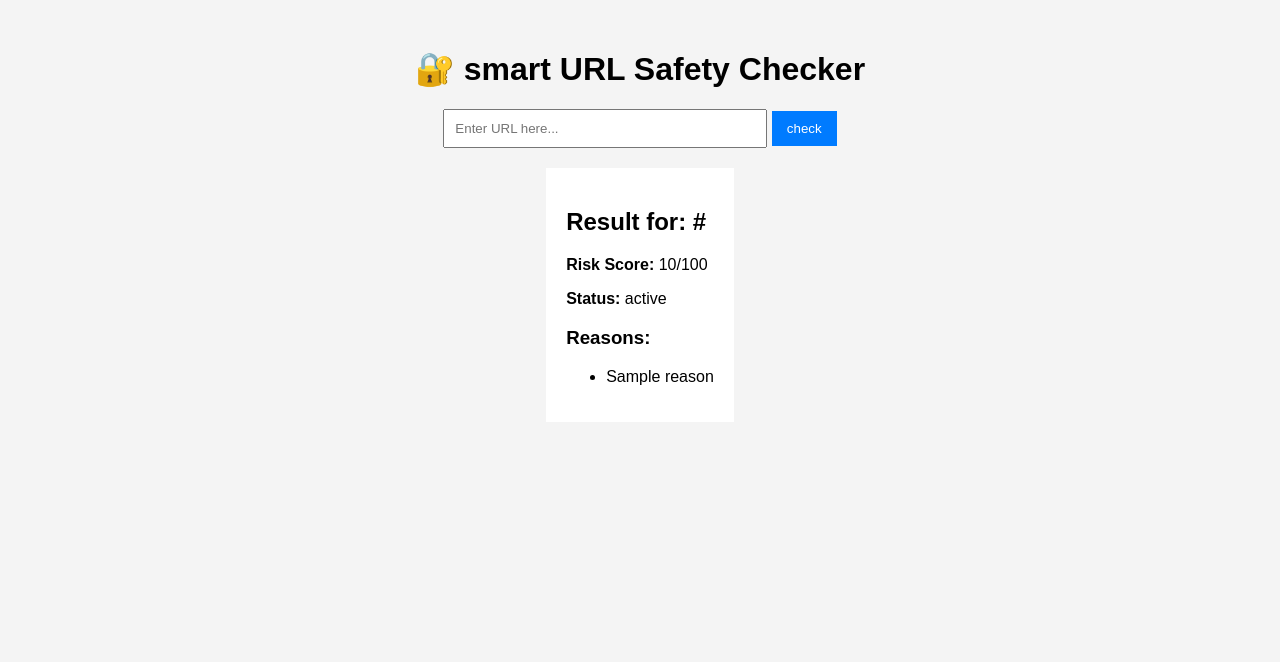
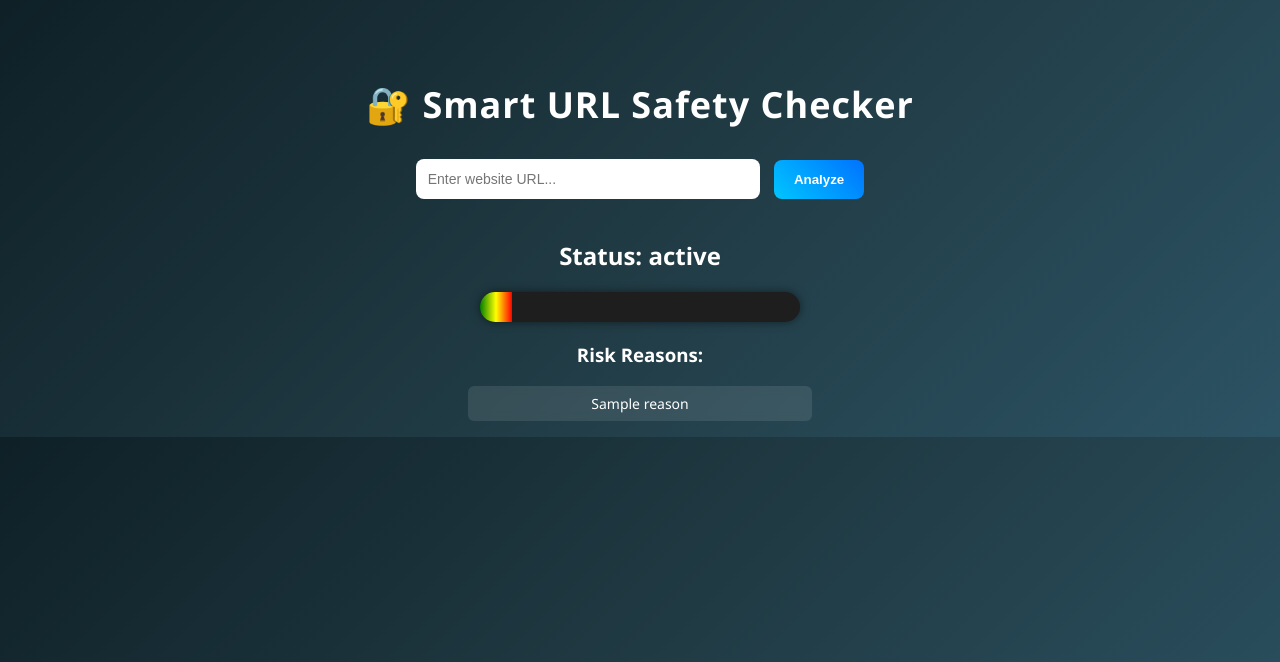
Before and after one commit to piyush10854/url-safety-checker, a Flask app: template templates/index.html in a window 1280 px wide. Shown: the top 662 px of the page. Run offline with Flask 3, Linux system fonts and the light colour scheme; the template is opened without the code that fills it: most values are stand-ins (such as "Sample title", 1, 10 or a date in 2020).

Commit message:
Final UI upgrade with modern cyber styling

```diff
--- a/app.py
+++ b/app.py
@@ -1,4 +1,4 @@
-from flask import Flask, render_template, request
+from flask import Flask, jsonify, render_template, request
 render_template, request
 import re
 from urllib.parse import urlparse
@@ -7,6 +7,11 @@ app = Flask(__name__)
 def analyze_url(url):
     score = 0
     reason = []
+
+    #Normalize URL
+    if not url.startswith('http'):
+        url = 'http://' + url
+    parsed = urlparse(url)
 
     # check length
     if len(url) > 75:
@@ -57,8 +62,18 @@ def home():
     if request.method == 'POST':
         url = request.form['url']
         score, status, reasons = analyze_url(url)
+
         return render_template('index.html',score = score, status = status, reasons = reasons, url = url)
     return render_template('index.html')
 
+@app.route('/api/check')
+def api_check():
+    url = request.args.get('url')
+    if not url:
+        return jsonify({'error': 'No URL provided'}), 400
+    score, status, reasons = analyze_url(url)
+    return jsonify({'url': url, 'score': score, 'status': status, 'reasons': reasons})
+
+
 if __name__== '__main__':
-    app.run(debug=True)
+    app.run(host='0.0.0.0', port=5000)
--- a/static/style.css
+++ b/static/style.css
@@ -1,30 +1,141 @@
+/* ===== Global Styling ===== */
+
 body {
-    font-family: Arial, sans-serif;
-    background: #f4f4f4;
+    margin: 0;
+    padding: 0;
+    font-family: 'Segoe UI', sans-serif;
+    background: linear-gradient(135deg, #0f2027, #203a43, #2c5364);
+    color: white;
     text-align: center;
 }
 
+/* ===== Container ===== */
+
 .container {
-    margin-top: 50px;
+    margin-top: 80px;
 }
 
-input {
-    width: 300px;
-    padding: 10px;
+/* ===== Heading ===== */
+
+h1 {
+    font-size: 36px;
+    margin-bottom: 30px;
+    letter-spacing: 1px;
 }
 
-button {
-    padding: 10px 15px;
-    background: #007bff;
-    color: white;
-    border: none;
-    cursor: pointer;
+/* ===== Form Styling ===== */
+
+form {
+    margin-bottom: 30px;
 }
 
+form input {
+    padding: 12px;
+    width: 320px;
+    border-radius: 8px;
+    border: none;
+    outline: none;
+    font-size: 14px;
+}
+
+form button {
+    padding: 12px 20px;
+    margin-left: 10px;
+    border: none;
+    border-radius: 8px;
+    background: linear-gradient(45deg, #00c6ff, #0072ff);
+    color: white;
+    cursor: pointer;
+    font-weight: bold;
+    transition: 0.3s ease;
+}
+
+form button:hover {
+    transform: scale(1.05);
+    background: linear-gradient(45deg, #0072ff, #00c6ff);
+}
+
+/* ===== Result Section ===== */
+
 .result {
+    margin-top: 40px;
+}
+
+/* ===== Gauge Container ===== */
+
+.gauge {
+    width: 320px;
+    height: 30px;
+    background: #1e1e1e;
+    border-radius: 50px;
+    margin: 20px auto;
+    position: relative;
+    overflow: hidden;
+    box-shadow: 0 0 10px rgba(0,0,0,0.5);
+}
+
+/* ===== Animated Fill ===== */
+
+.gauge-fill {
+    height: 100%;
+    width: 0%;
+    background: linear-gradient(90deg, green, yellow, red);
+    transition: width 1s ease-in-out;
+}
+
+/* ===== Score Text ===== */
+
+.gauge-cover {
+    position: absolute;
+    width: 100%;
+    text-align: center;
+    line-height: 30px;
+    font-weight: bold;
+    font-size: 14px;
+}
+
+/* ===== Risk Status Text ===== */
+
+h2 {
     margin-top: 20px;
-    background: white;
-    padding: 20px;
-    display: inline-block;
-    text-align: left;
 }
+
+/* ===== Risk Reasons List ===== */
+
+ul {
+    list-style: none;
+    padding: 0;
+    margin-top: 15px;
+}
+
+ul li {
+    background: rgba(255, 255, 255, 0.1);
+    margin: 8px auto;
+    padding: 8px 12px;
+    width: 320px;
+    border-radius: 6px;
+    font-size: 14px;
+    backdrop-filter: blur(4px);
+}
+
+/* ===== Responsive Design ===== */
+
+@media (max-width: 500px) {
+    form input {
+        width: 80%;
+        margin-bottom: 10px;
+    }
+
+    form button {
+        margin-left: 0;
+        margin-top: 10px;
+    }
+
+    .gauge {
+        width: 90%;
+    }
+
+    ul li {
+        width: 90%;
+    }
+}
--- a/templates/index.html
+++ b/templates/index.html
@@ -1,31 +1,50 @@
 <!DOCTYPE html>
 <html>
 <head>
-    <title>URL Safety Checker</title>
-    <link rel="stylesheet" href ="/static/style.css">
+    <title>Smart URL Safety Checker</title>
+    <link rel="stylesheet" href="{{ url_for('static', filename='style.css') }}">
 </head>
 <body>
+
 <div class="container">
-            <h1>🔐 smart URL Safety Checker</h1>
+    <h1>🔐 Smart URL Safety Checker</h1>
 
     <form method="POST">
-                <input type="text" name="url" placeholder="Enter URL here..." required>
-                <button type="submit">check</button>
+        <input type="text" name="url" placeholder="Enter website URL..." required>
+        <button type="submit">Analyze</button>
     </form>
 
-                {%if score is defined %}
+    {% if score is not none %}
     <div class="result">
-                    <h2>Result for: {{url}}</h2>
-                    <p><strong>Risk Score:</strong> {{score}}/100</p>
-                    <p><strong>Status:</strong> {{status}}</p>
-                    <h3>Reasons:</h3>
+        <h2>Status: {{ status }}</h2>
+
+        <div class="gauge">
+            <div class="gauge-fill" data-score="{{ score }}"></div>
+            <div class="gauge-cover">{{ score }}%</div>
+        </div>
+
+        <h3>Risk Reasons:</h3>
         <ul>
-                        {% for reason in reason %}
-                        <li>{{reason }}</li>
+            {% for reason in reasons %}
+                <li>{{ reason }}</li>
             {% endfor %}
         </ul>
     </div>
     {% endif %}
 </div>
+
+<!-- ✅ JavaScript for Dynamic Width -->
+<script>
+    const fill = document.querySelector(".gauge-fill");
+
+    if (fill) {
+        const score = fill.getAttribute("data-score");
+
+        setTimeout(() => {
+            fill.style.width = score + "%";
+        }, 200);
+    }
+</script>
+
 </body>
 </html>
```
Lines whose indentation alone changed are shown as unchanged.
